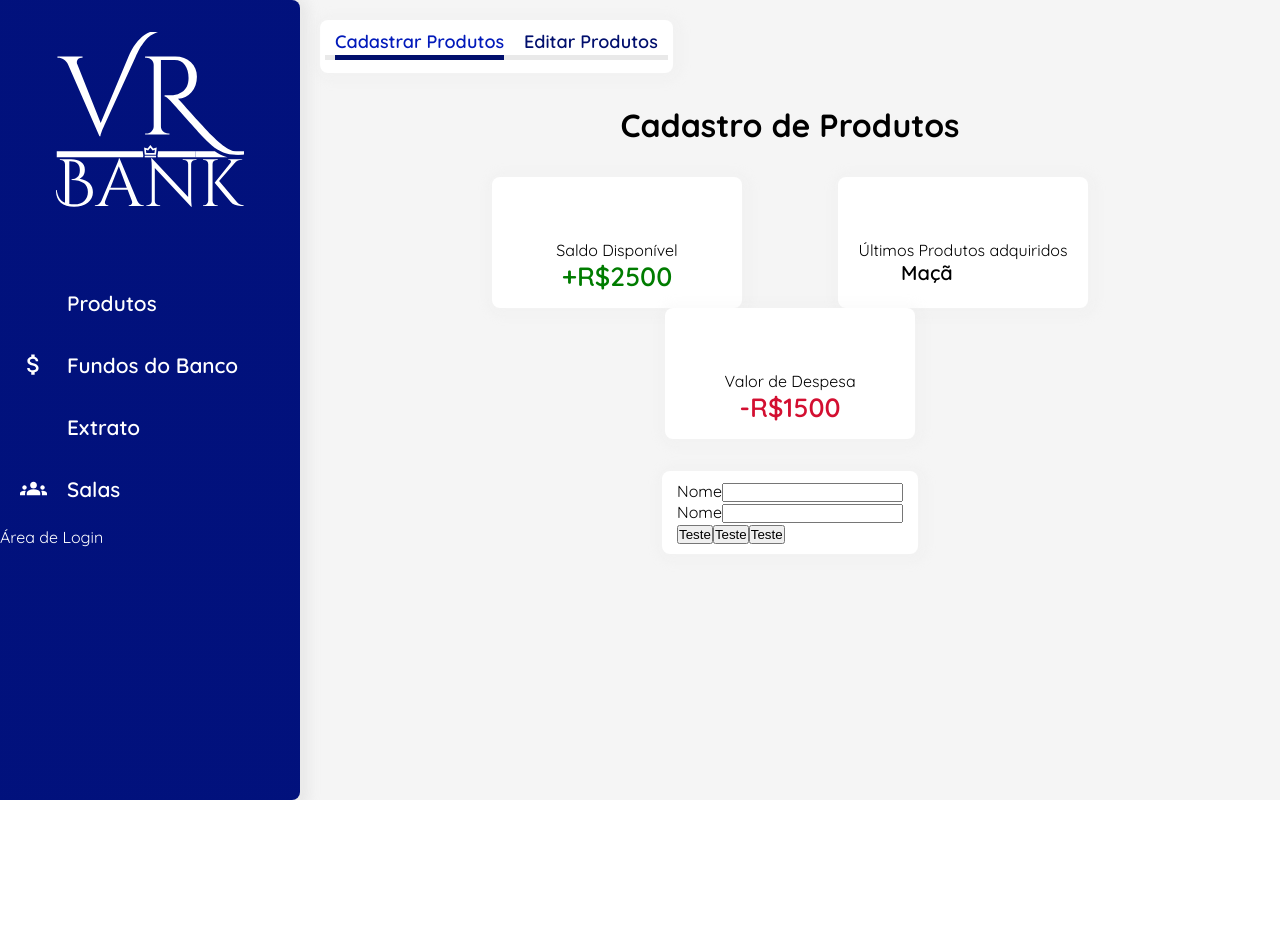
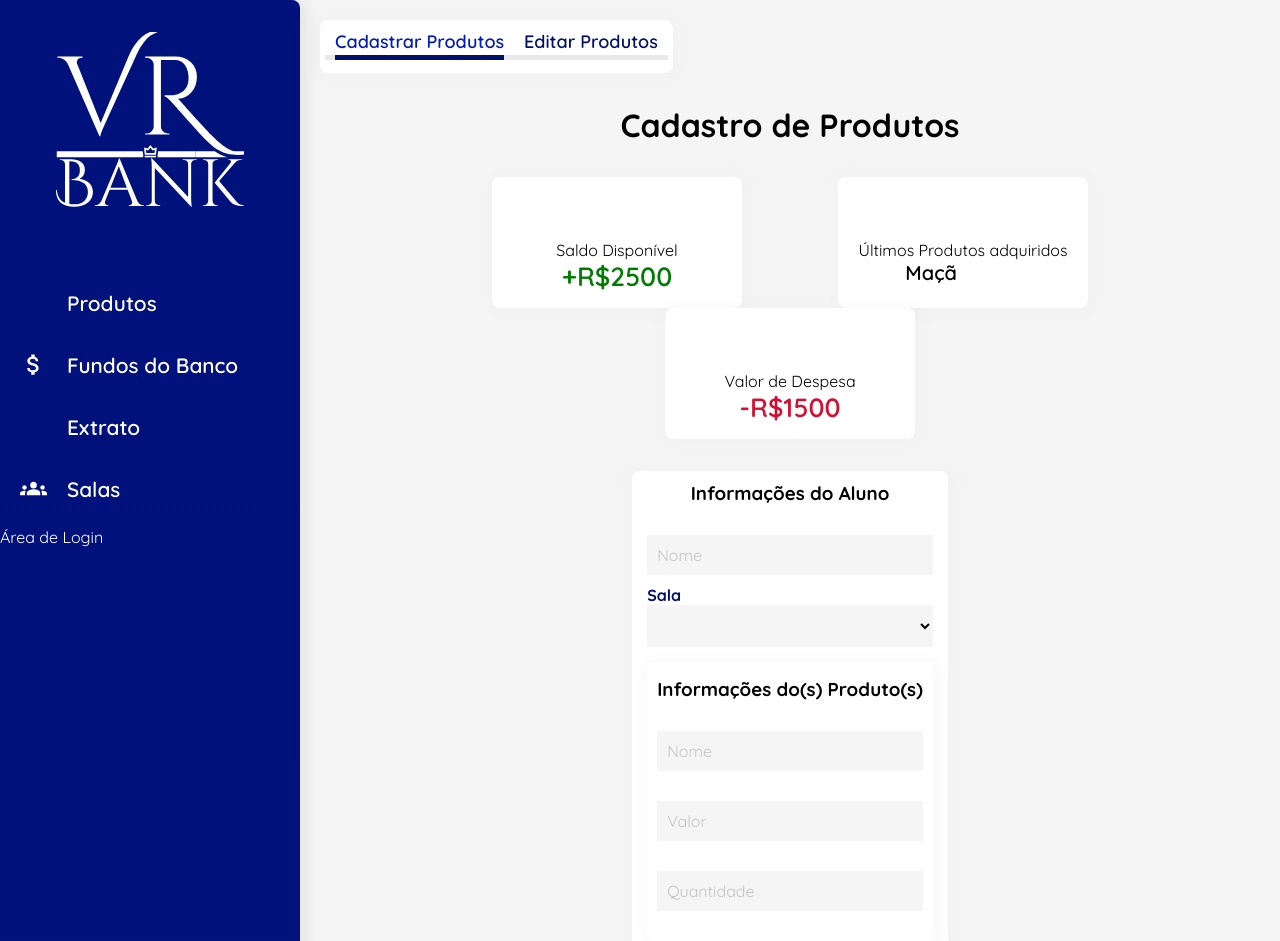
Before and after one commit to NatanALima/projeto-vrbank, a React (Create React App) app: page / in a window 1280 px wide. Shown: the top 941 px of the page. Before the commit the page ends 800 px from the top, so only its background shows below. Built offline with nearby package versions, Linux system fonts and the light colour scheme; some icons are missing; the HTML template or start-up script is replaced by a standard one.

Commit message:
Estilização do forms de Cadastro
Estilização do formulário de cadastro + algumas alterações nos nomes dos arquivos e organização de pastas

```diff
--- a/src/assets/css/FormCadastro.module.css
+++ b/src/assets/css/FormCadastro.module.css
@@ -7,4 +7,59 @@ form {
     border-radius: var(--borderRadiusFix);
     box-shadow: var(--shadowBox);
     margin: 2em auto;
+
 }
+
+form h3 {
+    margin-bottom: 15px;
+    text-align: center;
+}
+
+form .inputContainer {
+    position: relative;
+}
+
+form .inputContainer label {
+    color: rgb(196, 196, 196);
+    position: absolute;
+    left: 0;
+    top: 36%;
+    margin-left: 10px;
+    transition: .3s ease;
+    pointer-events: none;
+}
+
+form .inputContainer input,
+form .inputContainer select {
+    border: none;
+    outline: none;
+    background-color: rgb(245, 245, 245);
+    padding: 10px 10px;
+    margin:15px 0;
+    font-family: var(--fontPrim);
+    font-size: 16px;
+    font-weight: 400;
+    width: 100%;
+
+}
+
+/* Resolver o problema do select:valid */
+form .inputContainer input:active ~ label,
+form .inputContainer input:focus ~ label,
+form .inputContainer input:valid ~ label,
+form .inputContainer select:active ~ label,
+form .inputContainer select:focus ~ label,
+form .inputContainer select:valid ~ label{
+    margin: 0;
+    top: -7%;
+    color: var(--colorSec);
+    font-weight: 700;
+
+}
+
+form .boxProd {
+    padding: 15px 10px;
+    box-shadow: var(--shadowBox);
+    border-radius: var(--borderRadiusFix);
+
+}
--- a/src/assets/css/var.css
+++ b/src/assets/css/var.css
@@ -6,6 +6,7 @@
   --colorSec: #010F6D;
   --colorDeg: #021ABA;
   --colorNav: rgba(58, 75, 186, 0.40);
+  --colorFontForm: rgb(196, 196, 196);
   --colorSaldoPos: #007c00;
   --colorSaldoNeg: #d30f31;
   --borderRadiusFix: 8px;
--- a/src/components/Produtos/CadProdutos.js
+++ b/src/components/Produtos/CadProdutos.js
@@ -1,7 +1,8 @@
 import InfoExtra from "./InfosExtra/InfoExtra";
-import FormCadastro from "./FormCadastro";
+import FormCadastro from "./FormCadastro/FormCadastro";
 
 //Importação dos icones
+//Icones do infoExtra;
 import {LiaWalletSolid} from 'react-icons/lia';
 import {LiaCoinsSolid} from 'react-icons/lia';
 import {LiaShoppingBagSolid} from 'react-icons/lia';
--- a/src/components/Produtos/FormCadastro.js
+++ /dev/null
@@ -1,21 +0,0 @@
-import styles from '../../assets/css/FormCadastro.module.css';
-
-export default function FormCadastro() {
-    return(
-        <form>
-            <div className="inputContainer">
-                <label>Nome</label>
-                <input type="text" className="text"/>
-            </div>
-            <div className="inputContainer">
-                <label>Nome</label>
-                <input type="text" className="text"/>
-            </div>
-
-            <button>Teste</button>
-            <button>Teste</button>
-            <button>Teste</button>
-        </form>
-    )
-
-}
--- /dev/null
+++ b/src/components/Produtos/FormCadastro/FormCadastro.js
@@ -0,0 +1,59 @@
+import styles from '../../../assets/css/FormCadastro.module.css';
+import SelectSala from './SelectSala';
+import ProductBox from './ProductBox';
+
+export default function FormCadastro() {
+
+    const salas = [{nome: "CAROLINA DE JESUS",
+                    curso: "ADM",
+                    ano: 3},
+                    {nome: "MARIA VALÉRIA REZENDE",
+                    curso: "DS",
+                    ano: 3},
+                    {nome: "MARTHA MEDEIROS",
+                    curso: "RH",
+                    ano: 3},
+                    {nome: "ARIANO SUASSUNA",
+                    curso: "ADM",
+                    ano: 2},
+                    {nome: "MIA COUTO",
+                    curso: "DS",
+                    ano: 2},
+                    {nome: "PEPETELA",
+                    curso: "RH",
+                    ano: 2},
+                    {nome: "CONCEIÇÃO EVARISTO",
+                    curso: "ADM",
+                    ano: 1},
+                    {nome: "ANA MARIA GONÇALVES",
+                    curso: "DS",
+                    ano: 1},
+                    {nome: "MARIA FIRMINA DOS REIS",
+                    curso: "RH",
+                    ano: 1}
+                ];
+    return(
+        <form>
+            <h3>Informações do Aluno</h3>
+            <div className={styles.inputContainer}>
+                <input type="text" className="inputNome" required/>
+                <label>Nome</label>
+            </div>
+
+            <div className={styles.inputContainer}>
+                <SelectSala salas={salas}/>
+                <label>Sala</label>
+            </div>
+
+            <div className={styles.boxProd}>
+                <h3>Informações do(s) Produto(s)</h3>
+                <ProductBox styles={styles}/>
+            </div>
+
+            <button>Remover</button>
+            <button>Cadastrar</button>
+            <button>Adicionar</button>
+        </form>
+    )
+
+}
--- /dev/null
+++ b/src/components/Produtos/FormCadastro/ProductBox.js
@@ -0,0 +1,18 @@
+export default function ProductBox({styles}) {
+    return(
+        <>
+            <div className={styles.inputContainer}>
+                <input type="text" className="prodName" required/>
+                <label>Nome</label>
+            </div>
+            <div className={styles.inputContainer}>
+                <input type="number" className="prodName" required/>
+                <label>Valor</label>
+            </div>
+            <div className={styles.inputContainer}>
+                <input type="number" className="prodName" required/>
+                <label>Quantidade</label>
+            </div>
+        </>
+    )
+}
--- /dev/null
+++ b/src/components/Produtos/FormCadastro/SelectSala.js
@@ -0,0 +1,16 @@
+export default function SelectSala({salas}) {
+    return(
+        <select name="opsala" defaultValue={"DEFAULT"} required>
+            <option value="DEFAULT" disabled></option>
+            {salas.map((sala, index) => {
+                //Removendo acentos
+                let NormaValueSala = sala.nome.normalize("NFD");
+                //Adicionando underline
+                let valueSala = NormaValueSala.replace(/ /g, "_");
+                return(
+                    <option value={valueSala} key={index}>{sala.nome} - {sala.ano}º{sala.curso}</option>
+                )
+            })}
+        </select>
+    )
+}
```
